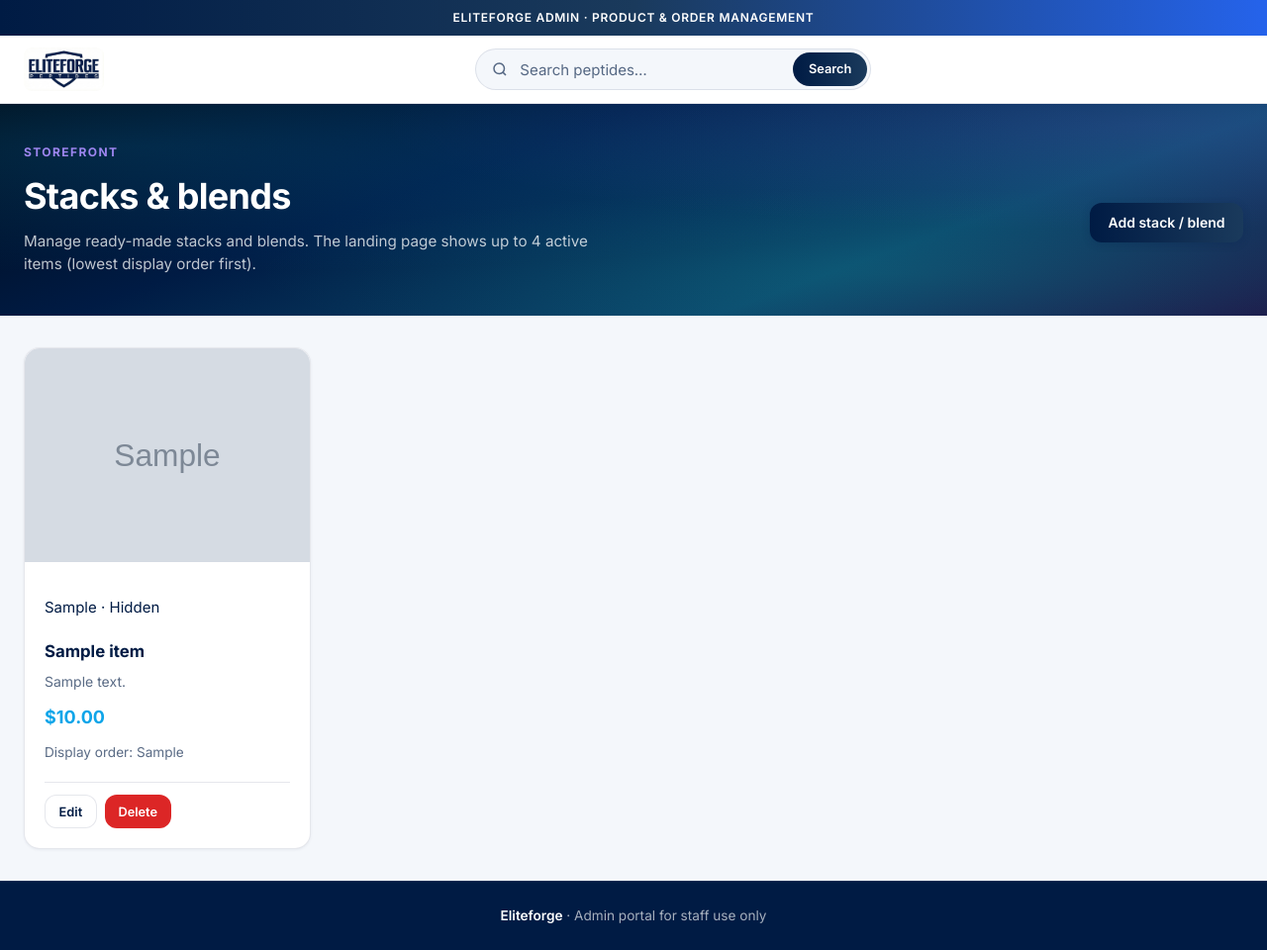
After one commit to Visdomoyat/Samsonllc_backend, a Django app: template admin_app/templates/stack_blend_list.html in a window 1280 px wide. The commit adds this page. Shown: the whole page at 99% size. Run offline with Django 5.2, Linux system fonts and the light colour scheme; the template is opened without the code that fills it: most values are stand-ins (such as "Sample title", 1, 10 or a date in 2020); grey boxes marked "Sample" are stand-in pictures.

Commit message:
Add stack blend pricing functionality: Introduce new pricing logic for stack blends, including tiered discounts and effective unit price calculations. Create templates for managing stack blends and update navigation to include a link to the new feature.

```diff
--- a/admin_app/templates/base.html
+++ b/admin_app/templates/base.html
@@ -61,6 +61,7 @@
       <nav class="main-nav" id="main-nav" aria-label="Main">
         {% if user.is_authenticated %}
           <a href="{% url 'shop' %}"{% if request.resolver_match.url_name == 'shop' or request.resolver_match.url_name == 'product_create' or request.resolver_match.url_name == 'product_edit' %} class="is-active"{% endif %}>Shop</a>
+          <a href="{% url 'stack_blend_list' %}"{% if request.resolver_match.url_name == 'stack_blend_list' or request.resolver_match.url_name == 'stack_blend_create' or request.resolver_match.url_name == 'stack_blend_edit' %} class="is-active"{% endif %}>Stacks &amp; blends</a>
           <a href="{% url 'purchased' %}"{% if request.resolver_match.url_name == 'purchased' or request.resolver_match.url_name == 'purchased_order_update' or request.resolver_match.url_name == 'purchased_send_tracking' or request.resolver_match.url_name == 'purchased_order_delete' %} class="is-active"{% endif %}>Purchased</a>
           <a href="{% url 'account_settings' %}"{% if request.resolver_match.url_name == 'account_settings' %} class="is-active"{% endif %}>Account</a>
           <form class="nav-logout-form" action="{% url 'logout' %}" method="post">
--- /dev/null
+++ b/admin_app/templates/stack_blend_list.html
@@ -0,0 +1,68 @@
+{% extends 'base.html' %}
+{% load static %}
+
+{% block title %}Stacks &amp; Blends — Eliteforge Admin{% endblock %}
+
+{% block extra_css %}
+  <link rel="stylesheet" href="{% static 'css/shop.css' %}?v=3">
+{% endblock %}
+
+{% block content %}
+  <div class="page-hero">
+    <div class="page-hero-inner">
+      <p class="page-eyebrow">Storefront</p>
+      <div class="shop-header">
+        <div>
+          <h1 class="page-hero-title">Stacks &amp; blends</h1>
+          <p class="page-hero-subtitle">
+            Manage ready-made stacks and blends. The landing page shows up to 4 active items (lowest display order first).
+          </p>
+        </div>
+        <a href="{% url 'stack_blend_create' %}" class="btn btn-primary">Add stack / blend</a>
+      </div>
+    </div>
+  </div>
+
+  {% if stack_blends %}
+    <div class="product-cards">
+      {% for item in stack_blends %}
+        <article class="product-card">
+          <div class="product-card-image-wrap">
+            {% if item.image %}
+              <img
+                class="product-card-image"
+                src="{{ item.image.url }}"
+                alt="{{ item.name }}"
+              >
+            {% else %}
+              <div class="product-card-image product-card-image--placeholder">No image</div>
+            {% endif %}
+          </div>
+
+          <div class="product-card-body">
+            <p class="product-card-meta">{{ item.get_kind_display }}{% if not item.is_active %} · Hidden{% endif %}</p>
+            <h2 class="product-card-name">{{ item.name }}</h2>
+            <p class="product-card-description">{{ item.description }}</p>
+            <p class="product-card-price">${{ item.price|floatformat:2 }}</p>
+            <p class="form-hint">Display order: {{ item.display_order }}</p>
+
+            <div class="product-card-actions">
+              <a href="{% url 'stack_blend_edit' item.pk %}" class="btn btn-secondary btn-sm">Edit</a>
+              <form
+                class="product-delete-form"
+                action="{% url 'stack_blend_delete' item.pk %}"
+                method="post"
+                onsubmit="return confirm('Delete {{ item.name|escapejs }}?');"
+              >
+                {% csrf_token %}
+                <button type="submit" class="btn btn-danger btn-sm">Delete</button>
+              </form>
+            </div>
+          </div>
+        </article>
+      {% endfor %}
+    </div>
+  {% else %}
+    <p class="empty-state">No stacks or blends yet. Add one to feature it on the landing page.</p>
+  {% endif %}
+{% endblock %}
```
Also changed, not shown: admin_app/stack_blend_pricing.py (added, +59 -0 lines).
